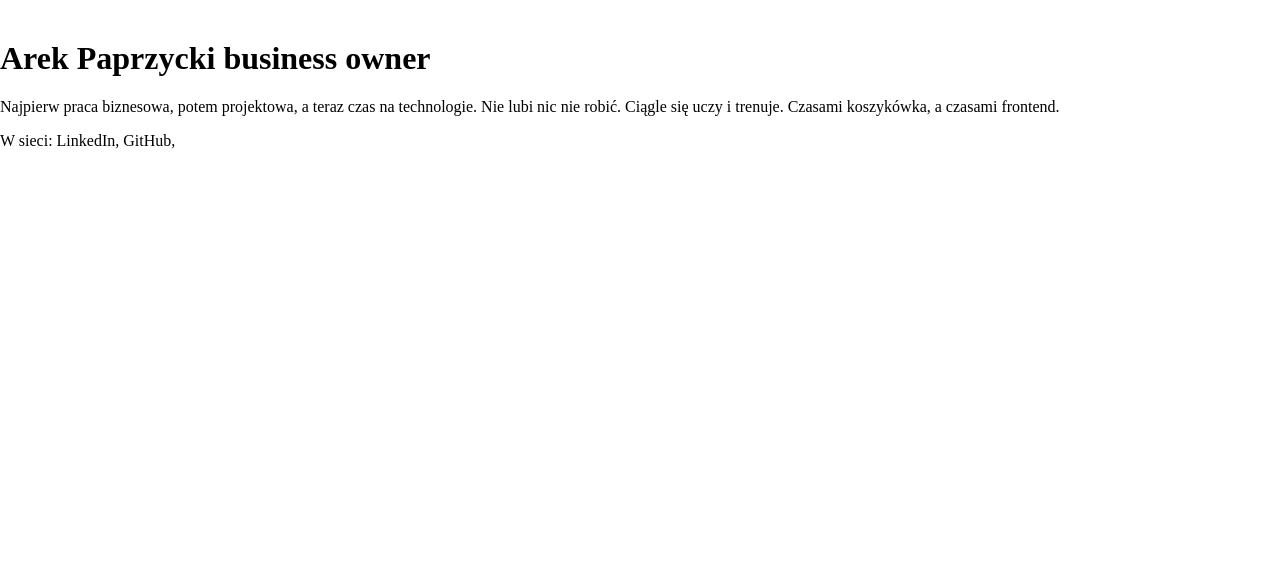
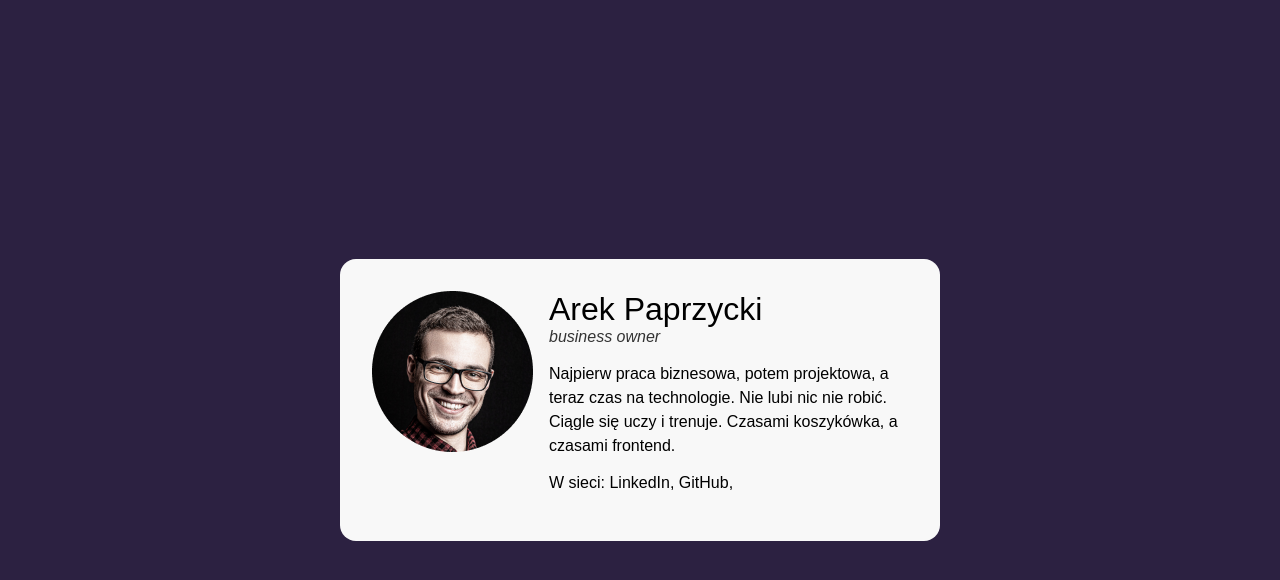
Before and after one commit to Arplay01/business-card, a plain HTML site: page index.html in a window 1280 px wide. Drawn offline with Linux system fonts and the light colour scheme.

Commit message:
basic CSS added

```diff
--- a/css/style.css
+++ b/css/style.css
@@ -5,3 +5,42 @@ html {
    *, *:before, *:after {
     box-sizing: inherit;
    }
+
+body {
+    background-color: #2C2141;
+    display: flex;
+    justify-content: center;
+    align-items: center;
+    height: 100vh;
+    font-family: Arial, Helvetica, sans-serif;
+}
+
+.main {
+    background-color: #f8f8f8;
+    border-radius: 16px;
+    padding: 32px;
+    max-width: 600px;
+    display: flex;
+}
+
+.main__photo {
+    max-width: 161px;
+    max-height: 161px;
+    margin-right: 16px;
+}
+
+.main__heading {
+    margin: 0;
+    font-weight: normal;
+}
+
+.main__position {
+    font-size: 16px;
+    font-style: italic;
+    color: #333333;
+    display: block;
+}
+
+.main__description {
+    line-height: 1.5;
+}
--- a/index.html
+++ b/index.html
@@ -5,14 +5,14 @@
     <meta charset="UTF-8">
     <meta name="viewport" content="width=device-width, initial-scale=1.0">
     <title>Business Card</title>
-    <link rel="stylesheet" href="normalize.css" type="text/css">
-    <link rel="stylesheet" href="style.css" type="tezt/css">
+    <link rel="stylesheet" href="css/normalize.css" type="text/css">
+    <link rel="stylesheet" href="css/style.css" type="text/css">
 </head>
 
 <body>
 
     <main class="main">
-        <img src="" alt="" class="main__photo">
+        <img src="img/hero-photo.png" alt="" class="main__photo">
         <section class="main__text">
             <h1 class="main__heading">
                 Arek Paprzycki
```
